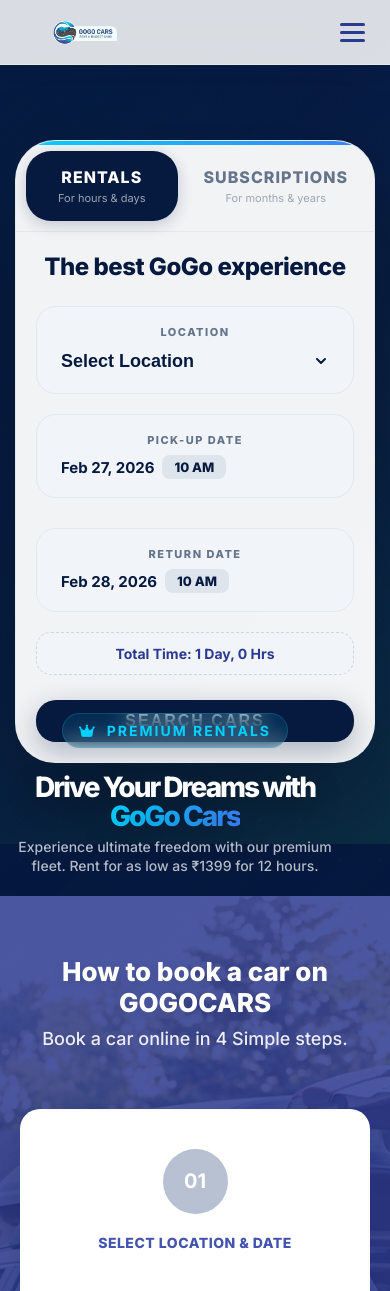
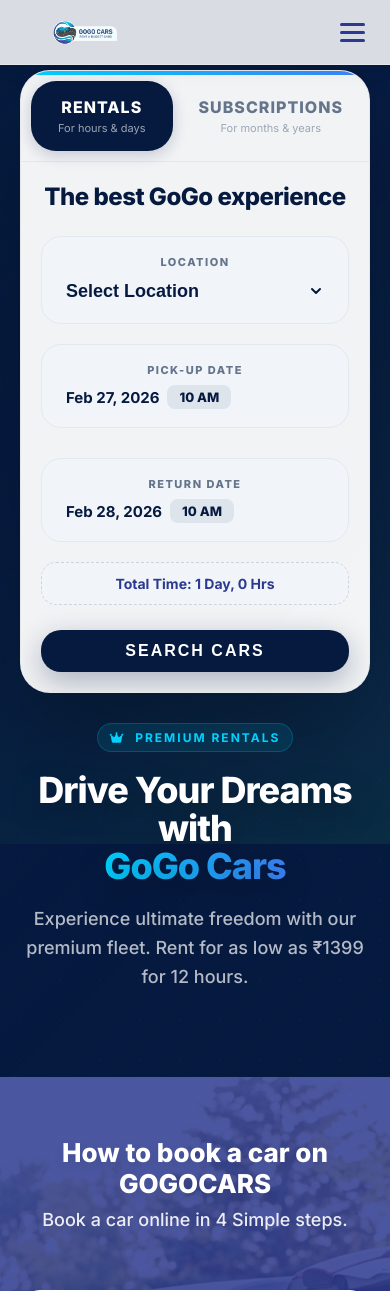
Before and after one commit to mohanracharla46/gogocar, a FastAPI app: page / in a window 390 px wide. Shown: the top 1291 px of the page. Run offline with FastAPI, Linux system fonts and the light colour scheme; data comes from the database, SQL or seed files in the repository; data that the repository does not hold is empty.

Commit message:
Optimize hero section for mobile responsiveness

```diff
--- a/templates/index.html
+++ b/templates/index.html
@@ -75,6 +75,7 @@
         .hero {
             min-height: 100vh;
             padding-top: 100px;
+            padding-bottom: 60px;
             display: flex;
             align-items: center;
             justify-content: center;
@@ -430,34 +431,56 @@
         }
 
         @media (max-width: 992px) {
+            .hero {
+                min-height: auto;
+                padding-top: 80px;
+                padding-bottom: 40px;
+            }
+
             .hero-container {
                 grid-template-columns: 1fr;
                 text-align: center;
-                padding-top: 60px;
+                gap: 40px;
+                padding: 0 30px;
             }
 
             .hero-promo {
                 order: 2;
+                padding-right: 0;
+                margin-top: 0;
+            }
+
+            .promo-headline {
+                font-size: 48px;
             }
 
             .hero-card {
                 order: 1;
-                max-width: 100%;
+                max-width: 600px;
+                margin: 0 auto;
+                width: 100%;
             }
 
             .promo-subtext {
                 margin-left: auto;
                 margin-right: auto;
+                font-size: 18px;
             }
         }
 
         @media (max-width: 640px) {
+            .hero {
+                padding-top: 70px;
+            }
+
             .promo-headline {
-                font-size: 40px;
+                font-size: 36px;
+                letter-spacing: -1px;
             }
 
             .hero-container {
                 padding: 0 20px;
+                gap: 30px;
             }
 
             .search-card-body {
@@ -467,6 +490,16 @@
             .date-grid {
                 grid-template-columns: 1fr;
                 gap: 10px;
+            }
+
+            .hero-card {
+                border-radius: 30px;
+            }
+
+            .hero-badge {
+                padding: 6px 12px;
+                font-size: 12px;
+                margin-bottom: 20px;
             }
         }
 
@@ -1876,34 +1909,6 @@
                 padding: 15px 30px;
             }
 
-            .hero-container {
-                flex-direction: column;
-                gap: 30px;
-                text-align: center;
-                align-items: center;
-                padding: 40px 15px 0;
-            }
-
-            .promo-headline {
-                font-size: 38px;
-            }
-
-            .promo-subtext {
-                font-size: 16px;
-                margin: 0 auto 25px;
-            }
-
-            .hero-promo {
-                max-width: 100%;
-            }
-
-
-
-            .hero-card {
-                width: 100%;
-                max-width: 500px;
-            }
-
             .car-cards-grid {
                 grid-template-columns: repeat(2, 1fr);
             }
@@ -1988,10 +1993,6 @@
                 padding-top: 15px;
             }
 
-            .promo-headline {
-                font-size: 36px;
-            }
-
             .car-cards-grid {
                 grid-template-columns: 1fr;
             }
@@ -2064,17 +2065,6 @@
 
             .logo-sub {
                 font-size: 10px;
-            }
-
-            .promo-headline {
-                font-size: 28px;
-                margin-bottom: 5px;
-            }
-
-            .promo-subtext {
-                font-size: 14px;
-                line-height: 1.4;
-                margin-bottom: 20px;
             }
 
             .wavy-pattern {
```
